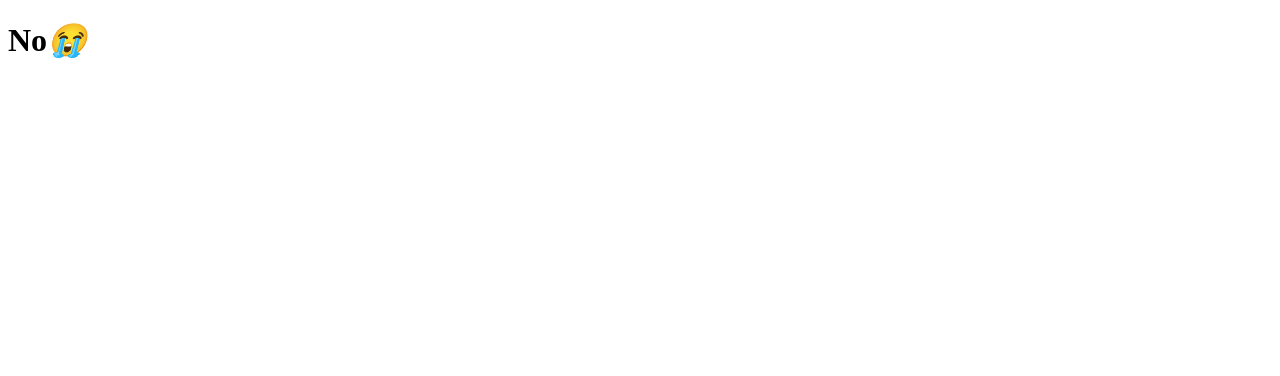
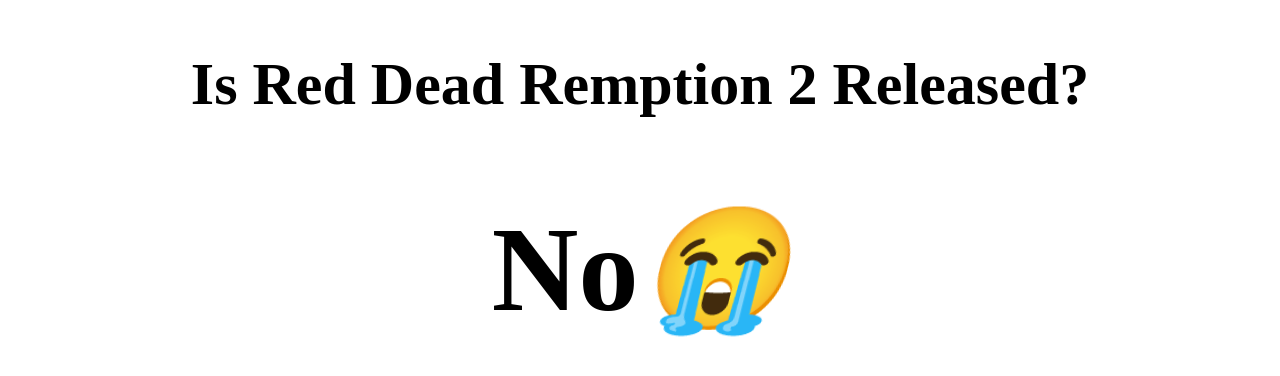
Before and after one commit to DonRai/isRDR2released, a plain HTML site: page index.html in a window 1280 px wide. Drawn offline with Linux system fonts and the light colour scheme.

Commit message:
Update index.html

```diff
--- a/index.html
+++ b/index.html
@@ -8,6 +8,7 @@
 <title>Is Red Dead Remption 2 Released?</title>
 </head>
 <body>
-<h1>No<i>😭</i></h1>
+<h2 style="text-align: center;font-size: 60px;">Is Red Dead Remption 2 Released?</h2>
+<h1 style="text-align: center;font-size: 120px;">No<i>😭</i></h1>
 </body>
 </html>
```
